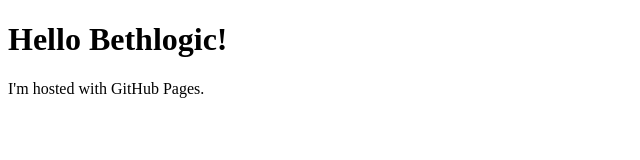
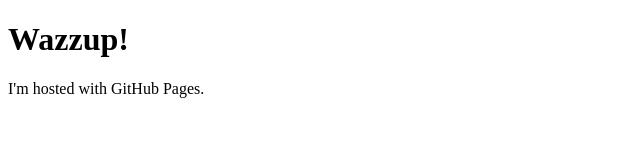
Before and after one commit to bethlogic/bethlogic.github.io, a plain HTML site: page index.html in a window 1280 px wide. Shown: the whole page, without its empty margins (0-640 px from the left). Drawn offline with Linux system fonts and the light colour scheme.

Commit message:
Update index.html

```diff
--- a/index.html
+++ b/index.html
@@ -1,7 +1,7 @@
 <!DOCTYPE html>
 <html>
 <body>
-<h1>Hello Bethlogic!</h1>
+<h1>Wazzup!</h1>
 <p>I'm hosted with GitHub Pages.</p>
 </body>
 </html>
```
